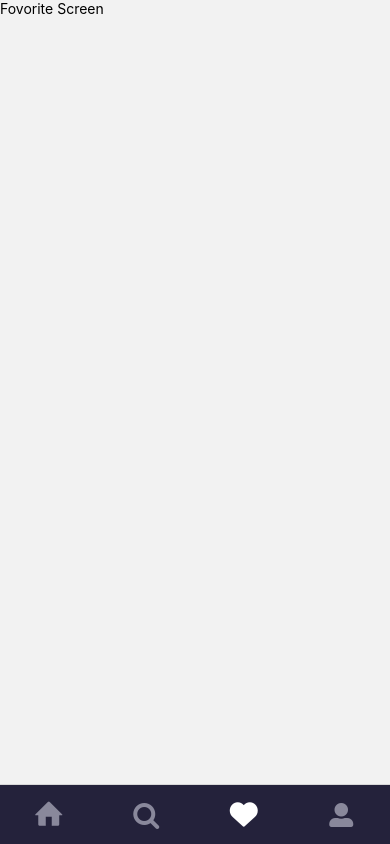
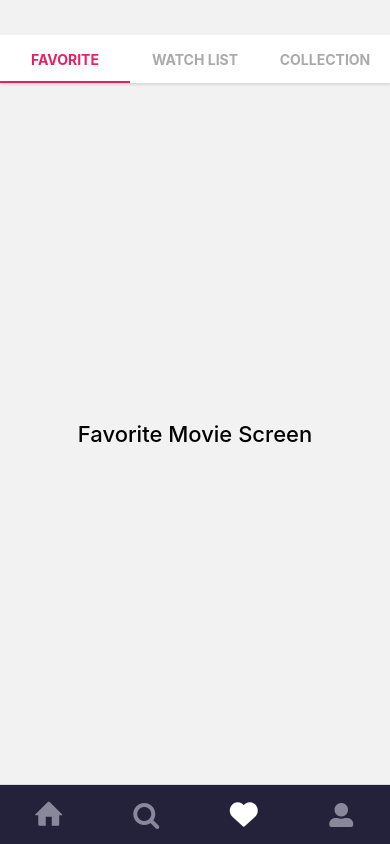
Before and after one commit to yusufcanstr/MovieCatchApp_RN, a React Native app: screen /Favorite in a window 390 px wide. Built offline with nearby package versions, Linux system fonts and the light colour scheme.

Commit message:
Favorite Screen navigation operations have been completed

```diff
--- a/package.json
+++ b/package.json
@@ -10,6 +10,7 @@
   },
   "dependencies": {
     "@react-navigation/bottom-tabs": "^6.5.20",
+    "@react-navigation/material-top-tabs": "^6.6.13",
     "@react-navigation/native": "^6.1.17",
     "@react-navigation/native-stack": "^6.9.26",
     "expo": "~51.0.7",
@@ -17,7 +18,8 @@
     "react": "18.2.0",
     "react-native": "0.74.1",
     "react-native-safe-area-context": "4.10.1",
-    "react-native-screens": "3.31.1"
+    "react-native-screens": "3.31.1",
+    "react-native-tab-view": "^3.5.2"
   },
   "devDependencies": {
     "@babel/core": "^7.20.0",
--- /dev/null
+++ b/src/navigators/FavoriteNavigator.tsx
@@ -0,0 +1,54 @@
+import { StyleSheet, Text, View } from "react-native";
+import React from "react";
+import { createMaterialTopTabNavigator } from "@react-navigation/material-top-tabs";
+import CollectionScreen from "../screens/FavoriteScreen/CollectionScreen";
+import FavoriteMovieScreen from "../screens/FavoriteScreen/FavoriteMovieScreen";
+import WatchListScreen from "../screens/FavoriteScreen/WatchListScreen";
+
+const Tab = createMaterialTopTabNavigator();
+
+export default function FavoriteNavigator() {
+  return (
+    <Tab.Navigator
+      initialRouteName="Favorite"
+      screenOptions={{
+        tabBarActiveTintColor: "#e91e63",
+        tabBarInactiveTintColor: "#aaa",
+        tabBarIndicatorStyle: {
+          backgroundColor: "#e91e63",
+        },
+        tabBarStyle: {
+          marginTop: 35,
+          backgroundColor: "#fff",
+          shadowColor: "#000",
+          shadowOffset: { width: 0, height: 2 },
+          shadowOpacity: 0.1,
+          shadowRadius: 2,
+          elevation: 2,
+        },
+        tabBarLabelStyle: {
+          fontSize: 14,
+          fontWeight: "bold",
+        },
+      }}
+    >
+      <Tab.Screen
+        name="Favorite"
+        component={FavoriteMovieScreen}
+        options={{ tabBarLabel: "Favorite" }}
+      />
+      <Tab.Screen
+        name="WatchList"
+        component={WatchListScreen}
+        options={{ tabBarLabel: "Watch List" }}
+      />
+      <Tab.Screen
+        name="Collection"
+        component={CollectionScreen}
+        options={{ tabBarLabel: "Collection" }}
+      />
+    </Tab.Navigator>
+  );
+}
+
+const styles = StyleSheet.create({});
--- a/src/navigators/HomeNavigator.tsx
+++ b/src/navigators/HomeNavigator.tsx
@@ -36,7 +36,7 @@ function MyStack() {
           ),
           headerRight: () => (
             //HomeScreen go to SearchScreen
-            <TouchableOpacity>
+            <TouchableOpacity >
               <AntDesign name="search1" size={28} color="#E10D32" />
             </TouchableOpacity>
           ),
--- a/src/navigators/RootNavigator.tsx
+++ b/src/navigators/RootNavigator.tsx
@@ -3,7 +3,7 @@ import React from "react";
 import { createBottomTabNavigator } from "@react-navigation/bottom-tabs";
 import { FontAwesome, FontAwesome5 } from '@expo/vector-icons';
 import HomeNavigator from "../navigators/HomeNavigator";
-import FavoriteScreen from "../screens/FavoriteScreen";
+import FavoriteNavigator from "../navigators/FavoriteNavigator";
 import ProfileScreen from "../screens/ProfileScreen";
 import SearchScreen  from "../screens/SearchScreen";
 
@@ -51,7 +51,7 @@ export default function RootNavigator() {
       />
       <Tab.Screen
         name="Favorite"
-        component={FavoriteScreen}
+        component={FavoriteNavigator}
         options={{
           tabBarIcon: ({ color }) => (
             <AntDesign name="heart" size={28} color={color} />
--- a/src/screens/FavoriteScreen/CollectionScreen/index.tsx
+++ b/src/screens/FavoriteScreen/CollectionScreen/index.tsx
@@ -3,8 +3,8 @@ import React from 'react'
 
 export default function index() {
   return (
-    <View>
-      <Text>index</Text>
+    <View style={{flex:1, alignItems:"center", justifyContent:"center"}}>
+      <Text style={{fontSize:22, fontWeight:"500"}}>Collection Screen</Text>
     </View>
   )
 }
--- a/src/screens/FavoriteScreen/FavoriteMovieScreen/index.tsx
+++ b/src/screens/FavoriteScreen/FavoriteMovieScreen/index.tsx
@@ -3,8 +3,8 @@ import React from 'react'
 
 export default function index() {
   return (
-    <View>
-      <Text>index</Text>
+    <View style={{flex:1, alignItems:"center", justifyContent:"center"}}>
+      <Text style={{fontSize:22, fontWeight:"500"}}>Favorite Movie Screen</Text>
     </View>
   )
 }
--- a/src/screens/FavoriteScreen/WatchListScreen/index.tsx
+++ b/src/screens/FavoriteScreen/WatchListScreen/index.tsx
@@ -0,0 +1,12 @@
+import { StyleSheet, Text, View } from 'react-native'
+import React from 'react'
+
+export default function index() {
+  return (
+    <View style={{flex:1, alignItems:"center", justifyContent:"center"}}>
+      <Text style={{fontSize:22, fontWeight:"500"}}>Watch List Screen</Text>
+    </View>
+  )
+}
+
+const styles = StyleSheet.create({})
--- a/src/screens/FavoriteScreen/index.tsx
+++ b/src/screens/FavoriteScreen/index.tsx
@@ -1,12 +1,23 @@
 import { StyleSheet, Text, View } from 'react-native'
 import React from 'react'
+import { createMaterialTopTabNavigator } from '@react-navigation/material-top-tabs';
+import CollectionScreen from "../../screens/FavoriteScreen/CollectionScreen";
+import FavoriteMovieScreen from "../FavoriteScreen/FavoriteMovieScreen";
+import WatchListScreen from "../FavoriteScreen/WatchListScreen";
+
+const Tab = createMaterialTopTabNavigator();
 
 export default function index() {
-  return (
-    <View>
-      <Text>Fovorite Screen</Text>
-    </View>
-  )
+  <Tab.Navigator
+  screenOptions={{
+    tabBarLabelStyle: { fontSize: 12 },
+    tabBarItemStyle: { width: 100 , height:50,},
+    tabBarStyle: { backgroundColor: 'red' },
+  }}>
+      <Tab.Screen name="FavoriteMovie" component={FavoriteMovieScreen} />
+      <Tab.Screen name="WatchList" component={WatchListScreen} />
+      <Tab.Screen name="Collection" component={CollectionScreen} />
+    </Tab.Navigator>
 }
 
 const styles = StyleSheet.create({})
```
Also changed, not shown: 1 other file (tests, documents, lock files or other folders).
